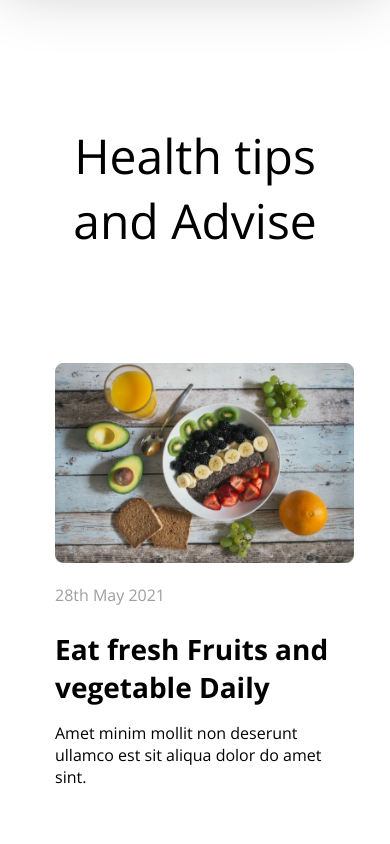
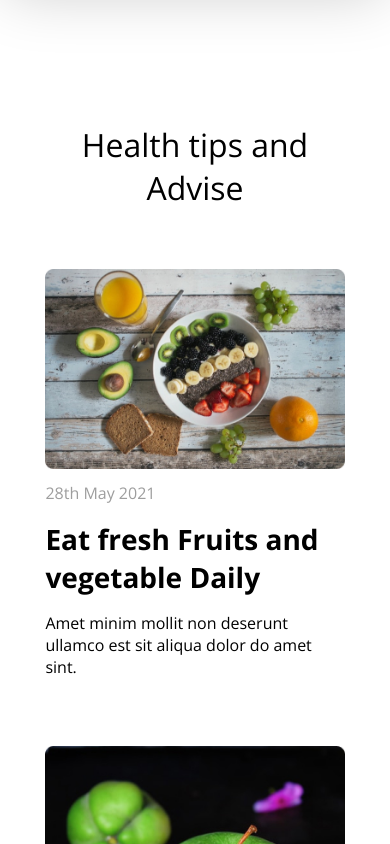
Before and after one commit to khalatevarun/SmartMeet, a React (Create React App) app: page / in a window 390 px wide. Shown: the part 6020-6864 px from the top of the page. Built offline with nearby package versions, Linux system fonts and the light colour scheme.

Commit message:
complete mobile design

```diff
--- a/src/components/section6/Section6.css
+++ b/src/components/section6/Section6.css
@@ -35,3 +35,19 @@
   margin: 8px 0px;
   font-size: 1em;
 }
+
+@media (max-width: 789px) {
+  .HealthTitle {
+    font-size: 2em;
+    margin-bottom: 30px;
+  }
+  .Single {
+    margin: 30px;
+    align-items: center;
+    width: auto;
+  }
+  .Date {
+    align-self: self-start;
+    margin: 8px 0px;
+  }
+}
```
